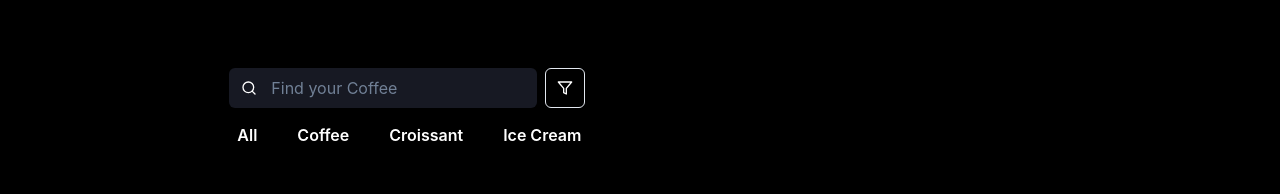
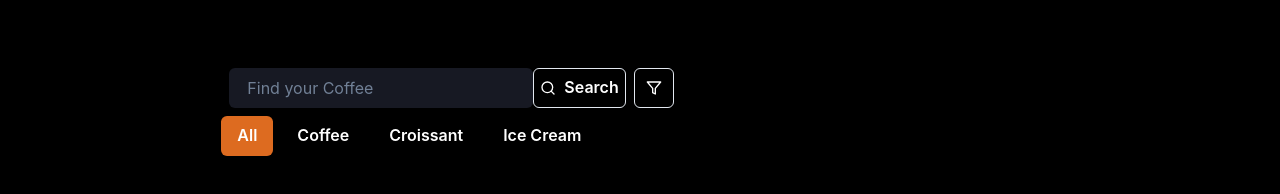
Before and after one commit to Abdi-01/pos-coffee-fe, a React (Create React App) app: page /landing in a window 1280 px wide. Shown: the part 388-582 px from the top of the page. Built offline with nearby package versions, Linux system fonts and the light colour scheme; no server answers.

Commit message:
fe filter product by name and category

```diff
--- a/src/Components/Navbar.jsx
+++ b/src/Components/Navbar.jsx
@@ -22,10 +22,11 @@ import {
 // import { HamburgerIcon, CloseIcon } from '@chakra-ui/icons';
 import { RxHamburgerMenu } from "react-icons/rx";
 import { CgClose } from "react-icons/cg";
-import { useNavigate } from 'react-router-dom';
+import { useLocation, useNavigate } from 'react-router-dom';
 import { useDispatch, useSelector } from "react-redux";
 import { logoutAction } from "../Reducers/auth";
 import Coffeecashierlogo from '../Assets/coffeecashierlogo.png';
+
 
 
 export default function Navbar() {
@@ -36,6 +37,7 @@ export default function Navbar() {
   console.log("Data username :", username);
   const roleId = useSelector((state) => state.authReducer.roleId);
   console.log("Data roleId :", roleId);
+  const location = useLocation();
 
   const logoutBtn = () => {
     localStorage.removeItem('coffee_login');
@@ -71,16 +73,20 @@ export default function Navbar() {
       username ?
       (roleId == 1 ?
       <Menu>
-        <Button color={'#DE6B1F'} variant='ghost' onClick={() => navigate('/landing')}>Product</Button>
-        <Button color={'#DE6B1F'} variant='ghost' onClick={() => navigate('/account')}>Account</Button>
-        <Button color={'#DE6B1F'} variant='ghost' onClick={() => navigate('/transaction')}>Transaction</Button>
-        <Button color={'#DE6B1F'} variant='ghost' onClick={() => navigate('/report')}>Sales Report</Button>
+        <Button
+        // uselocation buat ngecek yang aktif link apa
+        color={location ? '#DE6B1F' : 'white' }
+        // color='white'
+        variant='ghost' onClick={() => navigate('/landing')}>Product</Button>
+        <Button color={'white'} variant='ghost' onClick={() => navigate('/account')}>Account</Button>
+        <Button color={'white'} variant='ghost' onClick={() => navigate('/transaction')}>Transaction</Button>
+        <Button color={'white'} variant='ghost' onClick={() => navigate('/report')}>Sales Report</Button>
       </Menu>
       :
       <Menu>
-        <Button color={'#DE6B1F'} variant='ghost' onClick={() => navigate('/landing')}>Product</Button>
-        <Button color={'#DE6B1F'} variant='ghost' onClick={() => navigate('/account')}>Account</Button>
-        <Button color={'#DE6B1F'} variant='ghost' onClick={() => navigate('/transaction')}>Transaction</Button>
+        <Button color={'white'} variant='ghost' onClick={() => navigate('/landing')}>Product</Button>
+        <Button color={'white'} variant='ghost' onClick={() => navigate('/account')}>Account</Button>
+        <Button color={'white'} variant='ghost' onClick={() => navigate('/transaction')}>Transaction</Button>
       </Menu>)
       :
       null
@@ -95,10 +101,10 @@ export default function Navbar() {
       username ?
       <Menu>
         <MenuButton as={Button}>
-          <Text color='orange.500'>{username}</Text>
+          <Text color='orange.500' variant='outline'>Welcome, {username}</Text>
         </MenuButton>
         <MenuList>
-          <MenuItem type='button' onClick={() => {logoutBtn(); {navigate('/', { replace:true})}}}>Logout</MenuItem>
+          <MenuItem type='button' onClick={() => {logoutBtn(); {navigate('/', {replace:true})}}}>Logout</MenuItem>
         </MenuList>
       </Menu>
       :
@@ -117,16 +123,16 @@ export default function Navbar() {
       username ?
       (roleId == 1 ?
       <>
-        <Button color={'#DE6B1F'} variant='ghost' onClick={() => navigate('/landing')}>Product</Button>
-        <Button color={'#DE6B1F'} variant='ghost' onClick={() => navigate('/account')}>Account</Button>
-        <Button color={'#DE6B1F'} variant='ghost' onClick={() => navigate('/transaction')}>Transaction</Button>
-        <Button color={'#DE6B1F'} variant='ghost' onClick={() => navigate('/report')}>Sales Report</Button>
+        <Button color={'white'} variant='ghost' onClick={() => navigate('/landing')}>Product</Button>
+        <Button color={'white'} variant='ghost' onClick={() => navigate('/account')}>Account</Button>
+        <Button color={'white'} variant='ghost' onClick={() => navigate('/transaction')}>Transaction</Button>
+        <Button color={'white'} variant='ghost' onClick={() => navigate('/report')}>Sales Report</Button>
       </>
       :
       <>
-        <Button color={'#DE6B1F'} variant='ghost' onClick={() => navigate('/landing')}>Product</Button>
-        <Button color={'#DE6B1F'} variant='ghost' onClick={() => navigate('/account')}>Account</Button>
-        <Button color={'#DE6B1F'} variant='ghost' onClick={() => navigate('/transaction')}>Transaction</Button>
+        <Button color={'white'} variant='ghost' onClick={() => navigate('/landing')}>Product</Button>
+        <Button color={'white'} variant='ghost' onClick={() => navigate('/account')}>Account</Button>
+        <Button color={'white'} variant='ghost' onClick={() => navigate('/transaction')}>Transaction</Button>
       </>)
       :
       null
--- a/src/Components/SearchBar.jsx
+++ b/src/Components/SearchBar.jsx
@@ -1,23 +1,40 @@
-import React from 'react';
+import React, { useEffect } from 'react';
 import {
   Stack,
   Input,
   InputGroup,
-  InputLeftElement
+  InputLeftElement,
+  InputRightElement,
+  Button
 } from '@chakra-ui/react';
 import { FiSearch } from 'react-icons/fi';
 
-export const SearchBar = () => {
+export const SearchBar = (props) => {
+  const[searchInput, setSearchInput] = React.useState("");
+
   return (
 <Stack spacing={4}>
   <InputGroup>
-    <InputLeftElement
-      pointerEvents='none'
-      children={<FiSearch color='white' />}
-    />
-    <Input type='search' variant='filled' placeholder='Find your Coffee' bgColor='gray.900'
-    // w={{base:400}}
-     />
+  <Input type='search' variant='filled' placeholder='Find your Coffee' bgColor='gray.900'
+  // w={{base:400}}
+  onChange={(e)=> props.setProductName(e.target.value)}
+  // ml='10'
+  color='white'
+   />
+    <Button
+      pointerEvents='visible'
+      leftIcon={<FiSearch color='white' />}
+      as={Button}
+      onClick={()=>{
+        props.setPage(0)
+        props.getAllProducts()}}
+      size='20'
+      variant='outline'
+      bgColor='black'
+      color='white'
+      _active={{ bg: 'black', color:'white' }}
+
+    > Search </Button>
   </InputGroup>
 </Stack>
   );
--- a/src/Pages/Landing.jsx
+++ b/src/Pages/Landing.jsx
@@ -16,17 +16,19 @@ const Landing = (props) => {
     const [currentPage, setCurrentPage] = React.useState(1);
     const [sortby, setSortby] = React.useState("name");
     const [order, setOrder] = React.useState("ASC");
+    const [category, setCategory] = React.useState("");
 
     const getAllProducts = async () => {
         try {
             let token = localStorage.getItem("coffee_login");
-            let response = await axios.post(`http://localhost:2000/products/list?page=${page}&size=${size}&name=${productName}&sortby=${sortby}&order=${order}`, {}, {
+            let response = await axios.post(`http://localhost:2000/products/list?page=${page}&size=${size}&name=${productName}&sortby=${sortby}&order=${order}&category=${category}`, {}, {
                 headers: {
                     'Authorization': `Bearer ${token}`
                 }
             });
             console.log("ini response.data dari getAllProducts 🪶 : ", response.data);
             console.log("ini ambil total data dari getAllProducts 🪶 : ", response.data.datanum);
+
             setTotalData(response.data.datanum);
             setShowProducts(response.data.data);
         } catch (error) {
@@ -37,13 +39,14 @@ const Landing = (props) => {
     //2. Jalani fungsi getAllProducts
     React.useEffect(() => {
         getAllProducts();
-    }, [page, sortby, order]);
+    }, [page, sortby, order, category]);
 
     //3. Print list of products
     const printAllProducts = () => {
         console.log("INI ISI Showproducts:", showProducts);
         let print = showProducts.map((val, idx) => {
             console.log("ini val : ", val);
+            console.log("ini ambil category data dari getAllProducts 🪶 : ", val.category.category);
             return < Product name={val.name} productimage={val.product_image} price={val.price} />
         });
         return print;
@@ -75,7 +78,7 @@ const Landing = (props) => {
                 </Text>
                 <Flex p={{ base: '4', lg: '2' }} >
                     <Flex pl={{ base: '6', lg: '2' }} pr='2'>
-                        <SearchBar />
+                        <SearchBar productName={productName} setProductName={setProductName} getAllProducts={getAllProducts} setPage={setPage}/>
                     </Flex >
                     <Menu>
                         <MenuButton
@@ -117,38 +120,47 @@ const Landing = (props) => {
                 <Flex pb='5' pl={{ base: '3', lg: '2' }}>
                     <ButtonGroup>
                         <Button bgColor={"black"} color='white'
+                        backgroundColor={category=="" ? ('orange.500') : ('black')}
                          _hover={{ bg: '#DE6B1F' }}
                          _active={{
                            bg: '#DE6B1F',
                            transform: 'scale(0.98)',
                          }}
+                         onClick={()=>setCategory("")}
                      >
                             All
                         </Button>
                         <Button bgColor={"black"} color='white'
+                        backgroundColor={category=="Coffee" ? ('orange.500') : ('black')}
                         _hover={{ bg: '#DE6B1F' }}
                         _active={{
                           bg: '#DE6B1F',
                           transform: 'scale(0.98)',
                         }}
+                        onClick={()=>setCategory("Coffee")}
                         >
                             Coffee
                         </Button>
                         <Button bgColor={"black"} color='white'
+                        backgroundColor={category=="Croissant" ? ('orange.500') : ('black')}
                         _hover={{ bg: '#DE6B1F' }}
                         _active={{
                           bg: '#DE6B1F',
                           transform: 'scale(0.98)',
                         }}
+                        onClick={()=>setCategory("Croissant")}
                         >
                             Croissant
                         </Button>
                         <Button bgColor={"black"} color='white'
+                        backgroundColor={category=="Ice Cream" ? ('orange.500') : ('black')}
                         _hover={{ bg: '#DE6B1F' }}
                          _active={{
                            bg: '#DE6B1F',
                            transform: 'scale(0.98)',
-                         }}>
+                         }}
+                         onClick={()=>setCategory("Ice Cream")}
+                         >
                             Ice Cream
                         </Button>
                     </ButtonGroup>
```
